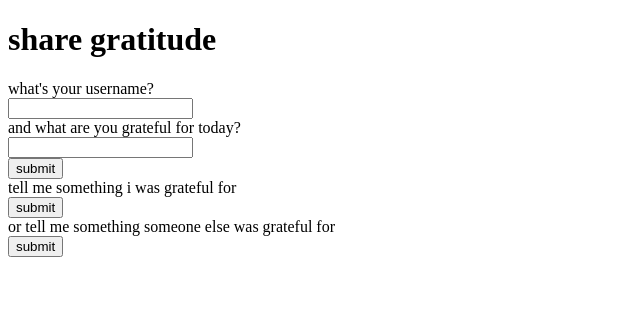
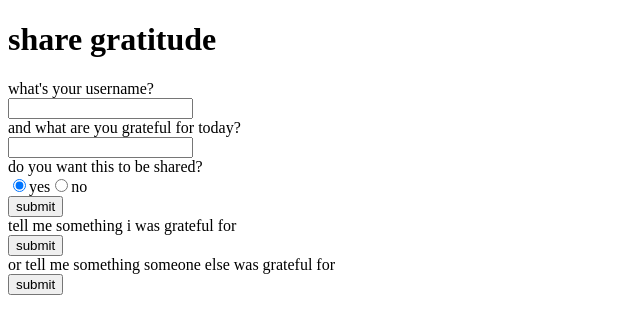
Before and after one commit to libbyli/gratitude-journal, a React app: page / in a window 1280 px wide. Shown: the top 334 px of the page, without its empty margins (0-640 px from the left). Built offline with nearby package versions, Linux system fonts and the light colour scheme; the HTML template or start-up script is replaced by a standard one.

Commit message:
Implement connection between client/server/db.

```diff
--- a/client/src/components/Submission.jsx
+++ b/client/src/components/Submission.jsx
@@ -9,6 +9,7 @@ class Submission extends React.Component {
     this.state = {
       username: '',
       entry: '',
+      public: 1,
     };
 
     this.handleChange = this.handleChange.bind(this);
@@ -20,15 +21,29 @@ class Submission extends React.Component {
       this.setState({
         username: event.target.value,
       });
-    } else {
+    } else if (name === 'entry') {
       this.setState({
         entry: event.target.value,
+      });
+    } else if (name === 'public') {
+      this.setState({
+        public: 1,
+      });
+    } else if (name === 'private') {
+      this.setState({
+        public: 0,
       });
     }
   }
 
   handleSubmit(event) {
-    // axios.post('')
+    axios.post('/entries', {
+      username: this.state.username,
+      entry: this.state.entry,
+      public: this.state.public
+    })
+      .then(response => console.log(response))
+      .catch(err => console.error(err));
   }
 
   render() {
@@ -52,15 +67,36 @@ class Submission extends React.Component {
               maxLength="50"
               onChange={event => this.handleChange(event.target.name, event)}
             />
-            <div>
-              <button
-                type="submit"
-                onChange={this.handleSubmit}
-              >
-                  submit
-              </button>
-            </div>
           </div>
+        </div>
+        <div>
+          do you want this to be shared?
+          <div>
+            <input
+              type="radio"
+              name="public"
+              value={1}
+              checked={this.state.public === 1}
+              onChange={event => this.handleChange(event.target.name, event)}
+            />
+            <label htmlFor="public">yes</label>
+            <input
+              type="radio"
+              name="private"
+              value={0}
+              checked={this.state.public === 0}
+              onChange={event => this.handleChange(event.target.name, event)}
+            />
+            <label htmlFor="private">no</label>
+          </div>
+        </div>
+        <div>
+          <button
+            type="submit"
+            onClick={this.handleSubmit}
+          >
+              submit
+          </button>
         </div>
       </div>
     );
```
Also changed, not shown: database/index.js (+6 -1 lines), 2 other files (tests, documents, lock files or other folders).
